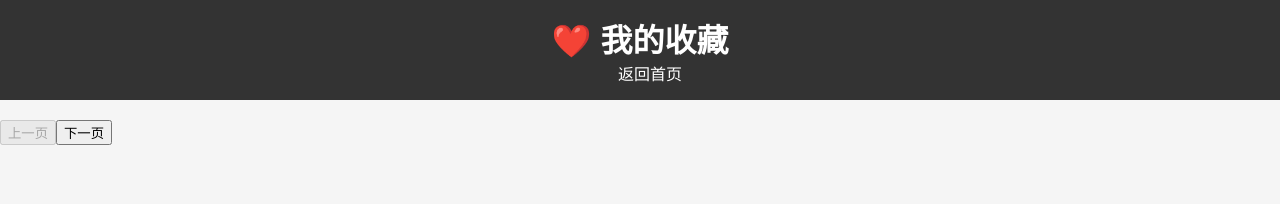
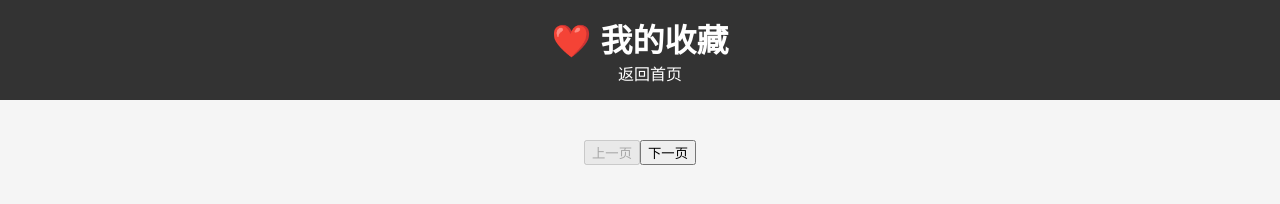
Before and after one commit to Kll222/tmdb-tracker, a plain HTML site: page favorites.html in a window 1280 px wide. Drawn offline with Linux system fonts and the light colour scheme.

Commit message:
更新 favorites.html

```diff
--- a/favorites.html
+++ b/favorites.html
@@ -24,6 +24,11 @@ header a{color:white;text-decoration:none;margin-left:20px;}
 #modal-content p{margin:5px 0;color:#444;}
 #close-btn{position:absolute;top:10px;right:15px;font-size:20px;cursor:pointer;color:#333;}
 #modal-fav-btn{margin-top:10px;padding:5px 10px;background:#333;color:white;border:none;border-radius:4px;cursor:pointer;}
+#pagination {
+  width: 100%;
+  text-align: center;
+  margin: 20px 0;
+}
 </style>
 </head>
 <body>
```
